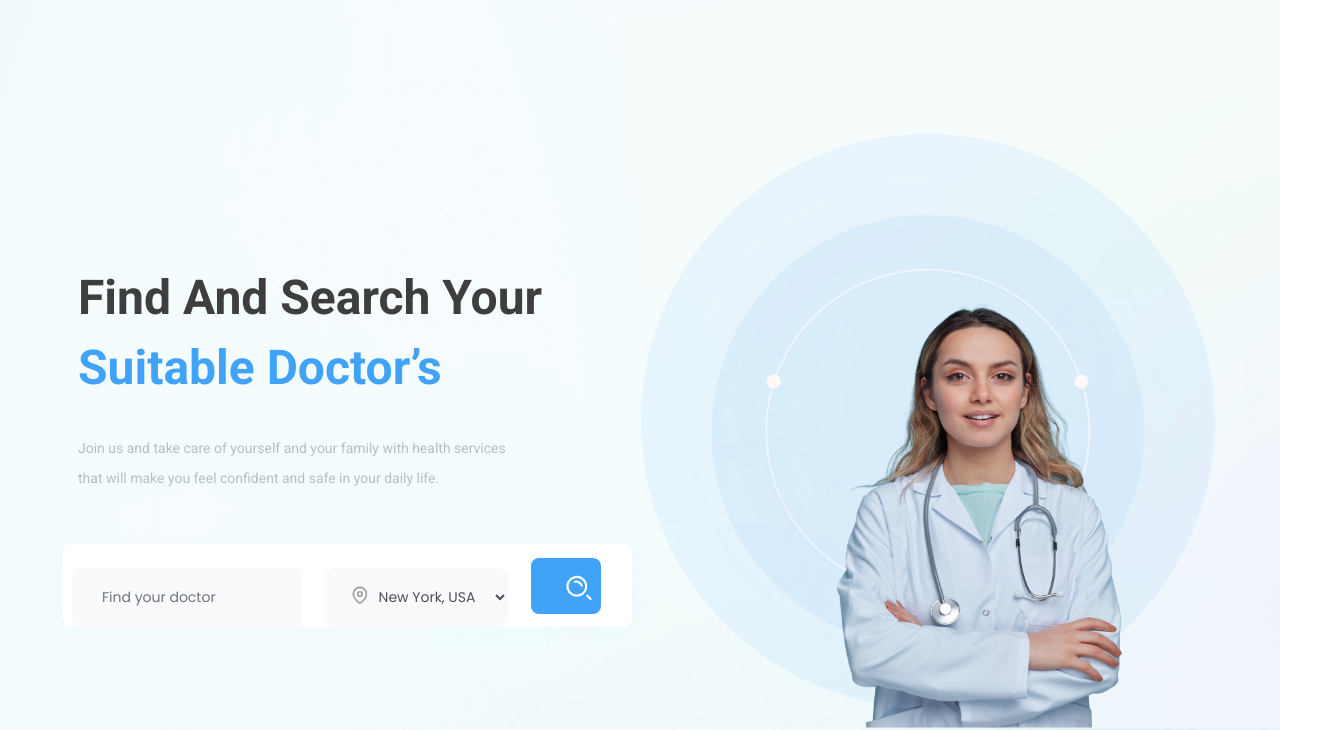
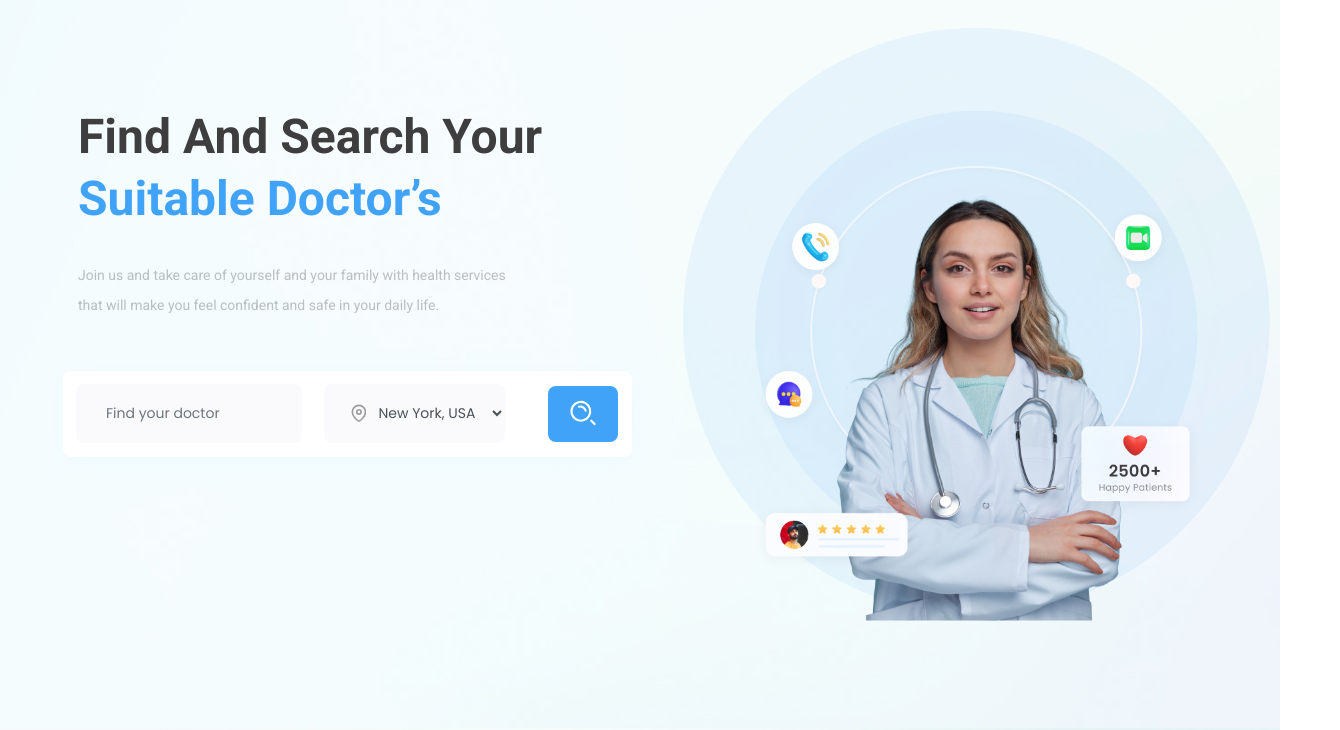
Before and after one commit to elenalynx/Healthcare, a website: page index.html in a window 1280 px wide. Shown: the part 72-802 px from the top of the page, 1340 px wide, since content can reach past the window. Drawn offline with nearby package versions, Linux system fonts and the light colour scheme; files whose address does not match are found by name.

Commit message:
refactor

```diff
--- a/css/styles.scss
+++ b/css/styles.scss
@@ -41,6 +41,7 @@ html {
   html {
     font-size: 0.75rem;
   }
+
 }
 
 @include media-breakpoint-up(md) {
@@ -63,7 +64,7 @@ html {
 
 h1 {
   font-weight: $font-weight-bold;
-  line-height: 1.46;
+  line-height: 1.3;
   color: $h1_font_color;
 }
 
@@ -83,7 +84,6 @@ h4 {
 header {
   z-index: 3;
 
-
   .navbar-nav {
     @include max-screen(992px) {
       background-color: $blue;
@@ -93,9 +93,7 @@ header {
       text-align: center;
       width: 100vw;
       font-size: 1.2rem;
-
     }
-
 
     .nav-item {
       .nav-link {
@@ -125,14 +123,11 @@ header {
           &:hover {
             color: $blue;
             background: $white;
-
-
           }
         }
 
         &:hover {
           color: $blue;
-          //transition: all 0.3s ease-in-out;
 
           @include max-screen(992px) {
             color: $blue;
@@ -143,7 +138,6 @@ header {
       }
     }
   }
-
 }
 
 //_______________________________________________
@@ -160,11 +154,6 @@ header {
   align-items: center;
   z-index: 2;
 
-  //@include max-screen(767.98px) {
-  //width: max-content;
-  //height: max-content;
-  //}
-
   .description {
     align-items: center;
     justify-content: flex-start;
@@ -173,6 +162,9 @@ header {
     @include max-screen(991.98px) {
       margin-top: 2.5rem;
       margin-bottom: 2.5rem;
+    }
+    @include max-screen(576px) {
+      //height: auto;
     }
 
     h1 {
@@ -189,21 +181,16 @@ header {
       line-height: 2.14;
       margin-bottom: 3.125rem;
     }
+  }
 
   .form_doctor_find {
     background: $white;
     box-shadow: 0 4px 22px rgba(228, 245, 252, 0.3);
     border-radius: 8px;
-
-      > .form-row {
-        padding-left: 0.875rem;
-        padding-right: 0.875rem;
-
-        //@include max-screen(991.98px) {
-        //  //@include flex-direction(column);
-        //  //justify-content: flex-start;
-        //  //align-items: flex-start;
-        //}
+    padding: 0.8125rem 0.875rem 0.875rem 0.8125rem;
+    @include max-screen(576px) {
+      margin: 0;
+    }
 
     .div_input_doctor {
       #input_doctors_name {
@@ -214,7 +201,9 @@ header {
         border-radius: 8px;
         border: none;
         height: 3.69rem;
-            //height: 59px;
+        @include max-screen(992px) {
+          margin: 0.5rem;
+        }
 
         &.form-control {
           padding: 1.06rem 0.125rem 1.125rem 1.875rem;
@@ -232,11 +221,17 @@ header {
         border-radius: 8px;
         border: none;
         height: 3.69rem;
-            //height: 59px;
+        @include max-screen(992px) {
+          margin: 0.5rem;
+        }
 
         &.form-control {
           position: relative;
           padding: 1.06rem 0.31rem 1.125rem 3.125rem;
+
+          @include max-screen(576px) {
+            padding: 1.06rem 0.31rem 0.8rem 2rem;
+          }
         }
       }
 
@@ -246,29 +241,10 @@ header {
         background: url("../images/Icon.svg") no-repeat;
         background-size: cover;
         width: 0.94rem;
-            //width: 15px;
         height: 1.19rem;
-            //height: 19px;
-            top: 50%;
         margin-right: 0.5rem;
         margin-left: 1.69rem;
       }
-        }
-
-        .div_btn {
-
-          &:after {
-            content: '';
-            position: absolute;
-            background: url("../images/Search_button.svg") no-repeat;
-            background-size: cover;
-            width: 1.75rem;
-            height: 1.94rem;
-            //width: 28px;
-            //height: 31px;
-            //transform: rotate(-15.11deg);
-            top: 15px;
-            right: 31px;
     }
 
     .btn {
@@ -276,9 +252,26 @@ header {
       border-radius: 8px;
       width: 4.375rem;
       height: 3.5rem;
-            //width: 70px;
-            //height: 59px;
+      @include max-screen(992px) {
+        width: 100%;
+        margin: 0.5rem;
+
       }
+
+      &:after {
+
+        content: '';
+        position: absolute;
+        background: url("../images/Search_button.svg") no-repeat;
+        background-size: cover;
+        width: 1.75rem;
+        height: 1.94rem;
+        top: 0.75rem;
+        right: 1.4rem;
+
+        @include max-screen(992px) {
+          top: 31%;
+          right: 50%;
         }
       }
     }
@@ -286,58 +279,37 @@ header {
 
   select {
     padding-right: 1.25rem;
-    //padding-right: 20px;
     overflow: hidden;
-  }
-
-  .for_img {
-    height: 100vh;
-    @include max-screen(991.98px) {
-      height: max-content;
   }
 
   .div_woman {
     z-index: 5;
     display: flex;
-      //max-width: 588px;
-      //margin: auto;
+    bottom: -3.9rem;
+    right: 0;
+    max-width: 588px;
+    margin: auto;
 
-      bottom: 0;
-      right: 0;
-      @include max-screen(991.98px) {
-        position: relative;
-        justify-content: flex-end;
-        display: flex;
-        bottom: 0;
+    @include max-screen(992px) {
+      display: none;
     }
 
     .main_img_woman {
       width: 100%;
-        @include max-screen(991.98px) {
-          width: 50%;
-        }
     }
   }
 
   .div_circle {
     z-index: 4;
-      //max-width: 580px;
-      //margin: auto;
-      bottom: 20px;
-      right: 10px;
-      //align-items: end;
-      @include max-screen(991.98px) {
-        position: relative;
-        justify-content: flex-end;
-        display: flex;
-        right: 20px;
-        bottom: 30px;
+    bottom: -3.56rem;
+    right: -2.81rem;
+
+    @include max-screen(992px) {
+      display: none;
     }
 
     .main_img_circle {
       width: 100%;
-        @include max-screen(991.98px) {
-          width: 50%;
     }
   }
 }
@@ -354,38 +326,42 @@ header {
     filter: drop-shadow(0px 4px 22px rgba(0, 0, 0, 0.05));
   }
 
-      &.icon1 {
-        bottom: 47px;
-        left: 100px;
-        width: 213px;
+  //&.icon1 {
+  //  bottom: -1.5rem;
+  //  left: 3.3rem;
+  //  max-width: 213px;
+  //  margin: auto;
+  //  img{
+  //    width: 100%;
+  //    display: block;
+  //  }
+  //}
+  //
+  //&.icon2 {
+  //  bottom: 50%;
+  //  right: 655px;
+  //  width: 70px
+  //}
+  //
+  //&.icon3 {
+  //  bottom: 425px;
+  //  left: 115px;
+  //  width: 93px;
+  //}
+  //
+  //&.icon4 {
+  //  bottom: 435px;
+  //  left: 615px;
+  //  width: 70px;
+  //}
+  //
+  //&.icon5 {
+  //  bottom: 125px;
+  //  left: 530px;
+  //  width: 162px;
+  //}
 }
 
-      &.icon2 {
-        bottom: 50%;
-        right: 655px;
-        width: 70px
-      }
-
-      &.icon3 {
-        bottom: 425px;
-        left: 115px;
-        width: 93px;
-      }
-
-      &.icon4 {
-        bottom: 435px;
-        left: 615px;
-        width: 70px;
-      }
-
-      &.icon5 {
-        bottom: 125px;
-        left: 530px;
-        width: 162px;
-      }
-    }
-  }
-}
 
 //__________________________________
 //EASY STEPS
@@ -871,6 +847,8 @@ header {
     max-height: 21.31rem;
     background-color: $blue;
     border-radius: 12px;
+
+
     @include max-screen(576px) {
       border-radius: 0;
       margin: 0;
@@ -881,6 +859,7 @@ header {
 
   .content {
     position: relative;
+
   }
 
   .description {
@@ -915,12 +894,18 @@ header {
 
   .doctor_woman {
     position: absolute;
-    right: -74px;
+    right: 0;
     //right: -0.375rem;
     bottom: 0.9375rem;
     //bottom: 7.7rem;
+    //overflow: hidden;
+
+    //@include max-screen(1272px) {
+    //  overflow: hidden;
+    //}
+
     @include max-screen(992px) {
-      right: -10px;
+      //right: -10px;
       //bottom: 17px;
     }
     @include max-screen(767px) {
@@ -929,7 +914,7 @@ header {
 
     img {
       display: block;
-      width: 110%;
+      width: 100%;
 
     }
   }
@@ -987,10 +972,12 @@ footer {
       h4 {
         color: $dark_footer_color;
       }
+
       .nav-link {
         padding-bottom: 0;
         margin-bottom: 1rem;
       }
+
       .nav-item {
         padding: 0;
       }
--- a/index.html
+++ b/index.html
@@ -47,10 +47,10 @@
         </div>
     </header>
 
-    <section>
+    <section class="main">
         <div class="main_banner container-fluid p-0">
             <div class="container">
-                <div class="main_div row justify-content-between align-items-end">
+                <div class="main_div row justify-content-center justify-content-lg-between align-items-end">
                     <div class="description col-xl-6 col-lg-7 col-md-12 p-2">
                         <h1 class="col-xl-11 col-md-8">Find And Search
                             Your<span class="d-block">Suitable Doctor’s</span></h1>
@@ -58,33 +58,37 @@
                             services
                             that will make you feel
                             confident and safe in your daily life.</p>
-                        <form action="#" class="form_doctor_find">
-                            <div class="form-row d-flex justify-content-between align-items-center">
-                                <div class="div_input_doctor form-group col-lg-5 col-md-8 p-0 m-0">
+                        <div class="col-12 col-md-6 col-lg-12">
+
+                            <form action="#"
+                                  class="form_doctor_find row d-flex justify-content-center justify-content-md-between align-items-center">
+                                <!--                            <div class="form-row d-flex justify-content-between align-items-center">-->
+                                <div class="div_input_doctor form-group col-12 col-md-12 col-lg-5  p-md-0 m-0 d-flex align-items-center">
                                     <label for="input_doctors_name"></label>
                                     <input id="input_doctors_name" type="text" name="doctors_name" class="form-control"
                                            placeholder="Find your doctor">
                                 </div>
-                                <div class="div_input_state form-group col-lg-4 col-md-8 p-0 m-0">
+                                <div class="div_input_state form-group col-12 col-md-12 col-lg-4  p-md-0 m-0 d-flex align-items-center">
                                     <label for="input_state"></label>
                                     <select id="input_state" name="state" class="form-control">
                                         <option selected>New York, USA</option>
                                         <option>...</option>
                                     </select>
                                 </div>
-                                <div class="div_btn col-lg-2 col-md-8 p-0 m-0">
+                                <div class="div_btn col-12 col-md-12 col-lg-2  p-md-0 m-0 d-flex align-items-center justify-content-end">
                                     <button type="submit" class="btn p-0"></button>
                                 </div>
+                                <!--                            </div>-->
+                            </form>
                         </div>
-                        </form>
                     </div>
                     <div class="for_img col-xl-6 col-lg-5 col-md-12 p-2 position-relative">
                         <div class="div_woman position-absolute">
-                            <img src="images/main_img_woman.png" alt="img"
+                            <img src="images/main_img_woman1.png" alt="img"
                                  class="main_img_woman d-block">
 
                         </div>
-                        <!--                        <div class="icons position-relative">-->
+<!--                        <div class="icons">-->
 <!--                            <div class="div_icons icon1 position-absolute">-->
 <!--                                <img src="images/icon_patient_review.svg" alt="icon" class="d-block w-100"></div>-->
 <!--                            <div class="div_icons icon2 position-absolute">-->
@@ -443,12 +447,12 @@
     <section class="call_to_action">
         <div class="container">
             <div class="row content justify-content-start justify-content-lg-between align-items-center">
-                <div class="description col col-sm-8 col-md-7 col-lg-5 offset-1 pr-1 pl-1 pr-lg-0 pl-lg-0 justify-content-md-center justify-content-lg-start align-items-center">
+                <div class="description col col-sm-8 col-md-6 col-lg-5 offset-1 pr-1 pl-1 pr-lg-0 pl-lg-0 justify-content-md-center justify-content-lg-start align-items-center">
                     <h2>It’s time change your
                         life today</h2>
                     <button class="btn btn-outline-primary" type="submit">Book an Appoinment</button>
                 </div>
-                <div class="col col-md-6 col-lg-6 doctor_woman">
+                <div class="col col-md-6 col-lg-6 doctor_woman p-0">
                     <img src="images/doctor_2.png" alt="img">
                 </div>
             </div>
```
Also changed, not shown: css/styles.css, images/Group 1881.png (added), images/doctor_2.png, images/main_img_woman1.png (added), 1 other file. Lines whose indentation alone changed are shown as unchanged.
